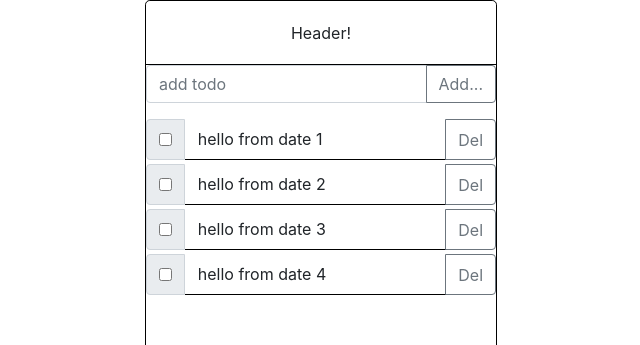
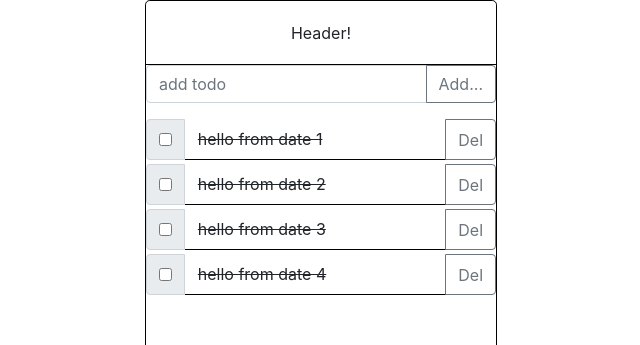
Before and after one commit to klymovy4/react_toDo, a React (Create React App) app: page / in a window 1280 px wide. Shown: the top 345 px of the page, without its empty margins (319-959 px from the left). Built offline with nearby package versions, Linux system fonts and the light colour scheme; the HTML template or start-up script is replaced by a standard one.

Commit message:
done? "line": ""

```diff
--- a/src/App.css
+++ b/src/App.css
@@ -49,3 +49,6 @@
 .input-group-prepend {
     cursor: pointer;
 }
+.line_through{
+    text-decoration: line-through;
+}
--- a/src/App.js
+++ b/src/App.js
@@ -10,7 +10,7 @@ import uuid from "uuid";
 
 const date = [{
   id: uuid.v4(),
-  done: false,
+  done: true,
   title: "hello from date 1"
 },
 {
@@ -42,10 +42,11 @@ const App = () => {
 
   const markCompleteTodo = (id) => {
     console.log(id);
-    setTodos(todos.find(element => {
-      if(element.id !== id){
-        element.done === !element.done
+    setTodos(todos.map(el => {
+      if(el.id === id){
+        el.done = !el.done
       }
+      return el;
     }))
   }
 
--- a/src/components/Item.jsx
+++ b/src/components/Item.jsx
@@ -1,16 +1,19 @@
 import React from "react";
 import "../App.css";
+import style from "./item.module.css";
 
-const Item = ({ done, title, id,removeTodo, markCompleteTodo }) => {
-    // const id = el.id;
-        // title = el.title
+const Item = ({ done, title, id, removeTodo, markCompleteTodo }) => {
+    const line_through = done ? "line_throgh" : "";
+    console.log(line_through, done);
+
+    // title = el.title
     const remove = () => {
-        // console.log(id);
         removeTodo(id);
     }
     const markComplete = () => {
         markCompleteTodo(id)
     }
+
     return (
         <div className=" item input-group mb-1">
             <label className="input-group-prepend m-0">
@@ -21,7 +24,7 @@ const Item = ({ done, title, id,removeTodo, markCompleteTodo }) => {
                     />
                 </div>
             </label>
-            <div className="title">{title}</div>
+            <div className={"title " + style.line_through}>{title}</div>
             <div className="input-group-append">
                 <button
                     className="btn btn-outline-secondary"
--- /dev/null
+++ b/src/components/item.module.css
@@ -0,0 +1,3 @@
+.line_through {
+    text-decoration: line-through;
+}
```
